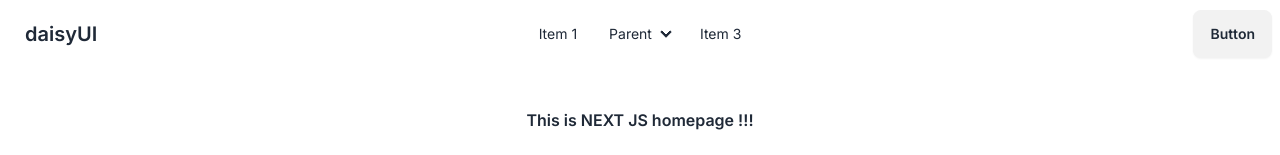
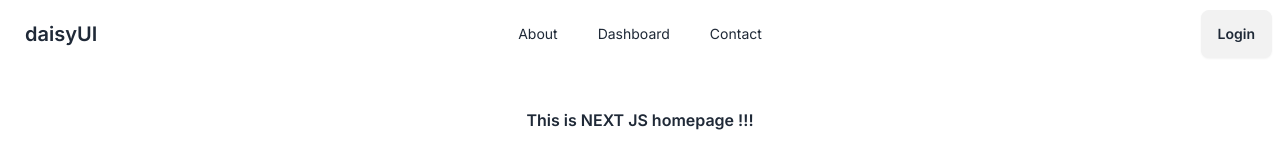
Before and after one commit to rahathasanDev/next-app-basic, a Next.js app: page / in a window 1280 px wide. Shown: the top 155 px of the page. Built offline with nearby package versions, Linux system fonts and the light colour scheme.

Commit message:
Navbar modified

```diff
--- a/src/components/Shared/Navbar.jsx
+++ b/src/components/Shared/Navbar.jsx
@@ -1,3 +1,4 @@
+import Link from 'next/link';
 import React from 'react';
 
 const Navbar = () => {
@@ -9,36 +10,33 @@ const Navbar = () => {
             <svg xmlns="http://www.w3.org/2000/svg" className="h-5 w-5" fill="none" viewBox="0 0 24 24" stroke="currentColor"><path strokeLinecap="round" strokeLinejoin="round" strokeWidth="2" d="M4 6h16M4 12h8m-8 6h16" /></svg>
           </div>
           <ul tabIndex={0} className="menu menu-sm dropdown-content mt-3 z-[1] p-2 shadow bg-base-100 rounded-box w-52">
-          <li><a>Item 1</a></li>
+            <li> <Link href='/about'>About</Link></li>
             <li>
-            <a>Parent</a>
+              <a href='/dashboard'>Dashboard</a>
               <ul className="p-2">
-              <li><a>Submenu 1</a></li>
-              <li><a>Submenu 2</a></li>
+                <li><a>admin</a></li>
+                <li><a>user</a></li>
               </ul>
             </li>
-          <li><a>Item 3</a></li>
+            <li><a>Contact</a></li>
           </ul>
         </div>
-      <a className="btn btn-ghost text-xl">daisyUI</a>
+        <a href='/' className="btn btn-ghost text-xl">daisyUI</a>
       </div>
       <div className="navbar-center hidden lg:flex">
-      <ul className="menu menu-horizontal px-1">
-        <li><a>Item 1</a></li>
+        <ul className="menu menu-horizontal px-1 space-x-2">
+          <li >
+            <Link href='/about'>About</Link>
+            </li>
           <li>
-          <details>
-            <summary>Parent</summary>
-            <ul className="p-2">
-              <li><a>Submenu 1</a></li>
-              <li><a>Submenu 2</a></li>
-            </ul>
-          </details>
+          <Link href='/dashboard'>Dashboard</Link>
+
           </li>
-        <li><a>Item 3</a></li>
+          <li><Link href='/contact'>Contact</Link></li>
         </ul>
       </div>
       <div className="navbar-end">
-      <a className="btn">Button</a>
+        <a className="btn">Login</a>
       </div>
     </div>
   );
```
Lines whose indentation alone changed are shown as unchanged.
